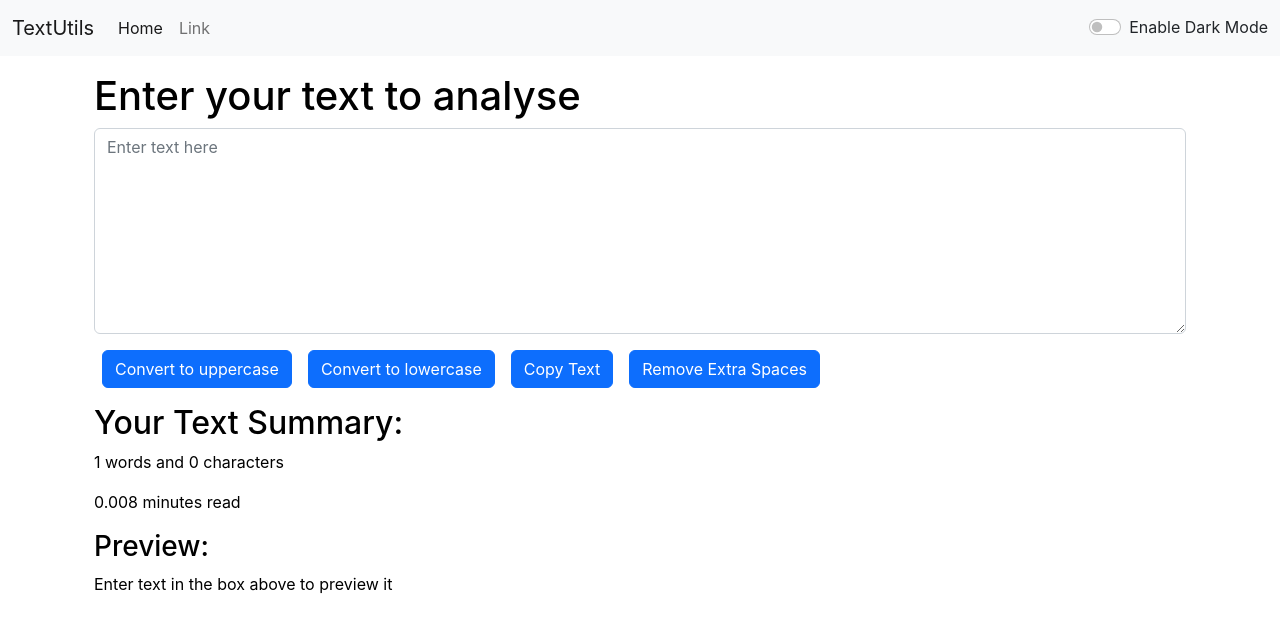
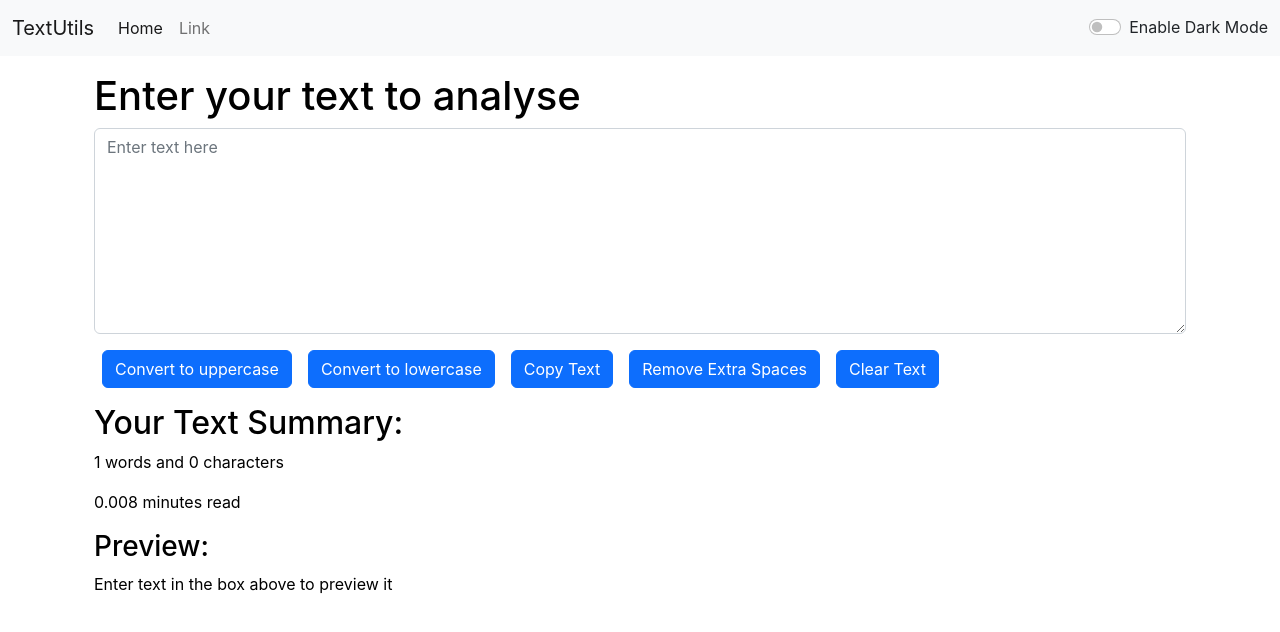
Before and after one commit to luniv06/TextUtils, a React (Create React App) app: page / in a window 1280 px wide. Shown: the top 632 px of the page. Built offline with nearby package versions, Linux system fonts and the light colour scheme.

Commit message:
adding alerts

```diff
--- a/src/App.js
+++ b/src/App.js
@@ -2,26 +2,46 @@
 import Navbar from './components/Navbar';
 // import About from './components/About';
 import TextForm from './components/TextForm';
+import Alert from './components/Alert';
 import React, { useState } from 'react';
 
 function App() {
   const [mode, setMode] = useState('light');
+  const [alert, setAlert] = useState(null);
+
+  const showAlert = (message, type) => {
+    setAlert({
+      message: message,
+      type: type,
+    });
+    setTimeout(() => {
+      setAlert(null);
+    }, 2000);
+  };
+
   const toggleMode = () => {
     if (mode === 'light') {
       setMode('dark');
       document.body.style.backgroundColor = 'black';
+      showAlert('Dark mode enabled', 'success');
     } else {
       setMode('light');
       document.body.style.backgroundColor = 'white';
+      showAlert('Dark mode disabled', 'success');
     }
   };
 
   return (
     <>
       <Navbar title="TextUtils" mode={mode} toggleMode={toggleMode} />
+      <Alert alert={alert} />
       <div className="container my-3">
         {/* <About /> */}
-        <TextForm heading="Enter your text to analyse" mode={mode} />
+        <TextForm
+          heading="Enter your text to analyse"
+          mode={mode}
+          showAlert={showAlert}
+        />
       </div>
     </>
   );
--- /dev/null
+++ b/src/components/Alert.js
@@ -0,0 +1,27 @@
+import React from 'react';
+
+function Alert(props) {
+  const capitalize = (word) => {
+    const lower = word.toLowerCase();
+    return lower.charAt(0).toUpperCase() + lower.slice(1);
+  };
+
+  return (
+    props.alert && (
+      <div
+        className={`alert alert-${props.alert.type} alert-dismissible fade show`}
+        role="alert"
+      >
+        <strong> {capitalize(props.alert.type)}: </strong> {props.alert.message}
+        {/* <button
+          type="button"
+          className="btn-close"
+          data-bs-dismiss="alert"
+          aria-label="Close"
+        ></button> */}
+      </div>
+    )
+  );
+}
+
+export default Alert;
--- a/src/components/TextForm.js
+++ b/src/components/TextForm.js
@@ -4,10 +4,12 @@
   const handleUpClick = () => {
     let newText = text.toUpperCase();
     setText(newText);
+    props.showAlert('Converted to uppercase', 'success');
   };
   const handleLowClick = () => {
     let newText = text.toLowerCase();
     setText(newText);
+    props.showAlert('Converted to lowercase', 'success');
   };
   const handleOnChange = (event) => {
     console.log('on change');
@@ -18,11 +20,17 @@
     var text = document.getElementById('myBox');
     text.select();
     navigator.clipboard.writeText(text.value);
+    props.showAlert('Copied to clipboard', 'success');
   };
 
   const handleExtraSpaces = () => {
     let newText = text.split(/[ ]+/);
     setText(newText.join(' '));
+    props.showAlert('Removed extra spaces', 'success');
+  };
+  const handleClearText = () => {
+    setText('');
+    props.showAlert('Text cleared', 'success');
   };
 
   const [text, setText] = useState('');
@@ -59,6 +67,9 @@
         <button className="btn btn-primary mx-2" onClick={handleExtraSpaces}>
           Remove Extra Spaces
         </button>
+        <button className="btn btn-primary mx-2" onClick={handleClearText}>
+          Clear Text
+        </button>
       </div>
       <div
         className="container my-3"
```
